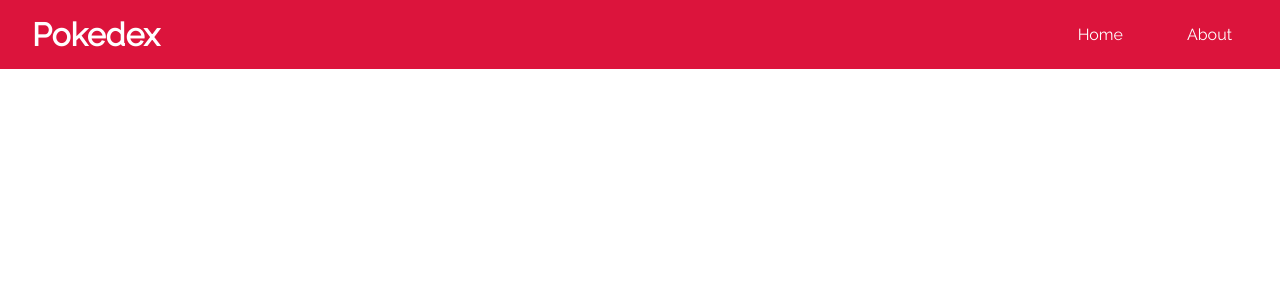
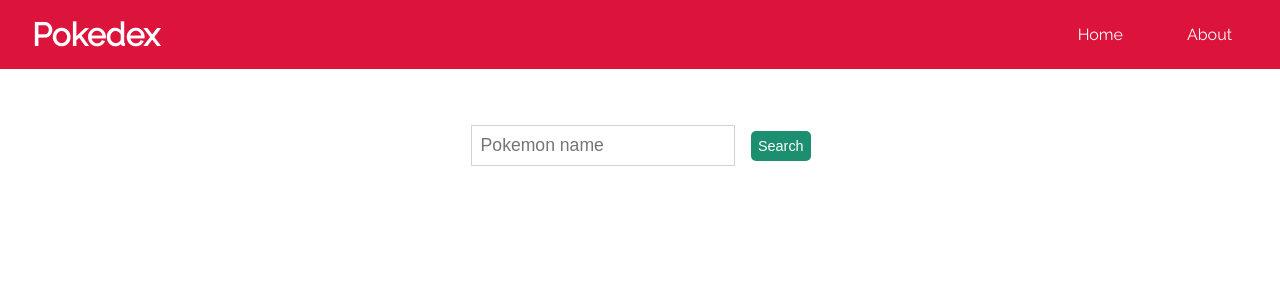
Before and after one commit to DanielCaz/pokedex, a Next.js app: page / in a window 1280 px wide. Shown: the top 300 px of the page. Built offline with nearby package versions, Linux system fonts and the light colour scheme.

Commit message:
Added search functionality

```diff
--- a/next.config.js
+++ b/next.config.js
@@ -1,3 +1,7 @@
 module.exports = {
   reactStrictMode: true,
-}
+
+  images: {
+    domains: ["raw.githubusercontent.com"],
+  },
+};
--- a/pages/index.tsx
+++ b/pages/index.tsx
@@ -1,5 +1,37 @@
+import { useRouter } from "next/router";
+import { FormEvent, useState } from "react";
 import styles from "../styles/Home.module.scss";
 
 export default function Home() {
-  return <div className={styles.container}></div>;
+  const [pokemon, setPokemon] = useState("");
+  const router = useRouter();
+
+  const onSubmit = (e: FormEvent<HTMLFormElement>) => {
+    e.preventDefault();
+
+    if (pokemon.trim().length == 0) return;
+
+    router.push(`pokemon/${pokemon}`);
+  };
+
+  return (
+    <div className={styles.container}>
+      <form
+        onSubmit={(e) => {
+          onSubmit(e);
+        }}
+      >
+        <input
+          required
+          type="text"
+          name="pokemon"
+          id="inputPokemon"
+          placeholder="Pokemon name"
+          value={pokemon}
+          onChange={(e) => setPokemon(e.target.value)}
+        />
+        <button type="submit">Search</button>
+      </form>
+    </div>
+  );
 }
--- a/styles/Home.module.scss
+++ b/styles/Home.module.scss
@@ -1,2 +1,29 @@
+@import "./vars";
+
 .container {
+  display: flex;
+  justify-content: center;
+
+  form {
+    margin-top: 3.5em;
+
+    input {
+      padding: 0.5em;
+      border: 1px solid lightgray;
+      font-size: 1.1em;
+      margin: 0 0.5em;
+      min-width: 15em;
+    }
+
+    button {
+      background-color: $terciaryColorDark;
+      color: white;
+      border: unset;
+      padding: 0.5em;
+      border-radius: 5px;
+      font-size: 0.9em;
+      margin: 0 0.5em;
+      cursor: pointer;
+    }
+  }
 }
--- a/styles/Layout.module.scss
+++ b/styles/Layout.module.scss
@@ -47,6 +47,7 @@
 
     h1 {
       margin: unset;
+      margin-top: 0.5em;
     }
 
     nav {
--- /dev/null
+++ b/styles/Pokemon.module.scss
@@ -0,0 +1,10 @@
+.container {
+  display: flex;
+  justify-content: center;
+  align-items: center;
+  padding: 3em 2em;
+}
+
+.card {
+  border: 1px solid lightgray;
+}
```
Also changed, not shown: pages/pokemon/[name]/index.tsx (added, +46 -0 lines).
